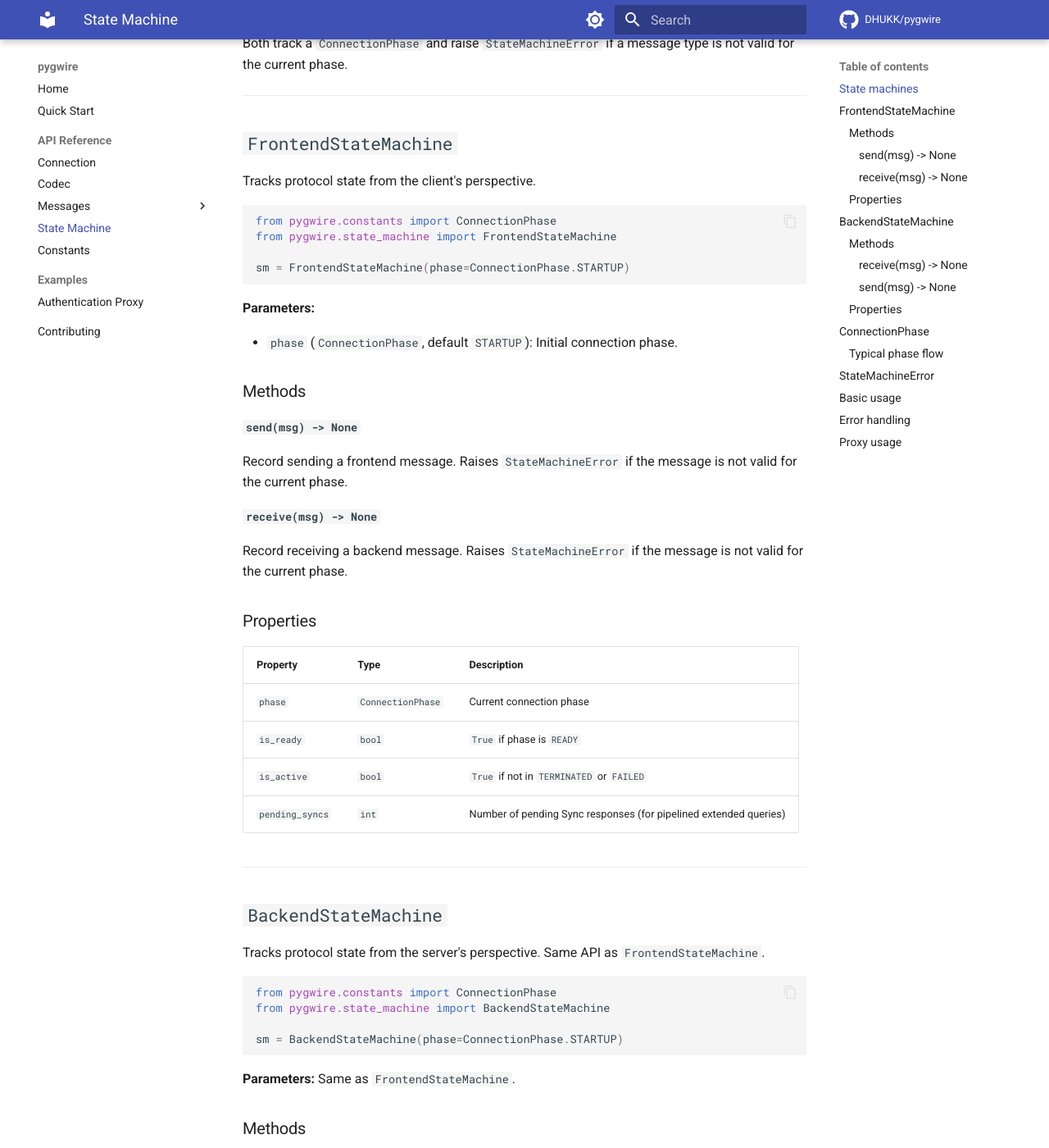
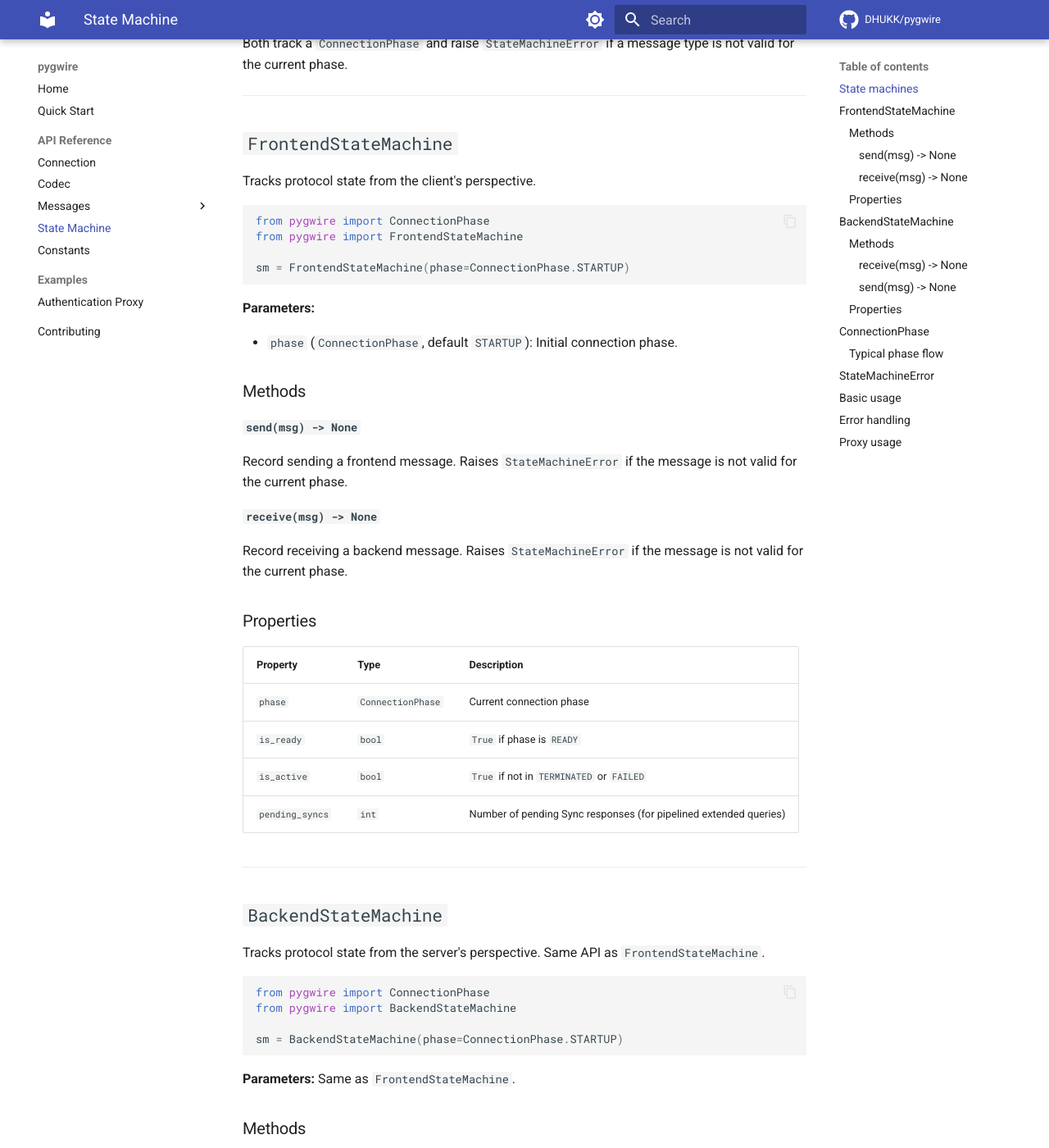
Before and after one commit to DHUKK/pygwire, an MkDocs documentation site: the page built from docs/reference/state-machine.md, in a window 1280 px wide and 1400 px high, scrolled down 1017 px. Shown: the whole window at 82% size. Built offline with MkDocs 1.6.1 and Material for MkDocs 9.7.7, drawn with Linux system fonts in a browser that asks for light colours; comment, search, counter and statistics services are not loaded.

Commit message:
Use top-level pygwire package imports in docs

````diff
--- a/docs/reference/connection.md
+++ b/docs/reference/connection.md
@@ -115,7 +115,7 @@ conn = BackendConnection()
 
 ```python
 from pygwire import BackendConnection
-from pygwire.constants import TransactionStatus
+from pygwire import TransactionStatus
 from pygwire.messages import AuthenticationOk, ReadyForQuery, StartupMessage
 
 conn = BackendConnection()
--- a/docs/reference/state-machine.md
+++ b/docs/reference/state-machine.md
@@ -28,8 +28,8 @@ Both track a `ConnectionPhase` and raise `StateMachineError` if a message type i
 Tracks protocol state from the client's perspective.
 
 ```python
-from pygwire.constants import ConnectionPhase
-from pygwire.state_machine import FrontendStateMachine
+from pygwire import ConnectionPhase
+from pygwire import FrontendStateMachine
 
 sm = FrontendStateMachine(phase=ConnectionPhase.STARTUP)
 ```
@@ -64,8 +64,8 @@ Record receiving a backend message. Raises `StateMachineError` if the message is
 Tracks protocol state from the server's perspective. Same API as `FrontendStateMachine`.
 
 ```python
-from pygwire.constants import ConnectionPhase
-from pygwire.state_machine import BackendStateMachine
+from pygwire import ConnectionPhase
+from pygwire import BackendStateMachine
 
 sm = BackendStateMachine(phase=ConnectionPhase.STARTUP)
 ```
````
Also changed, not shown: docs/reference/codec.md (+2 -2 lines).
